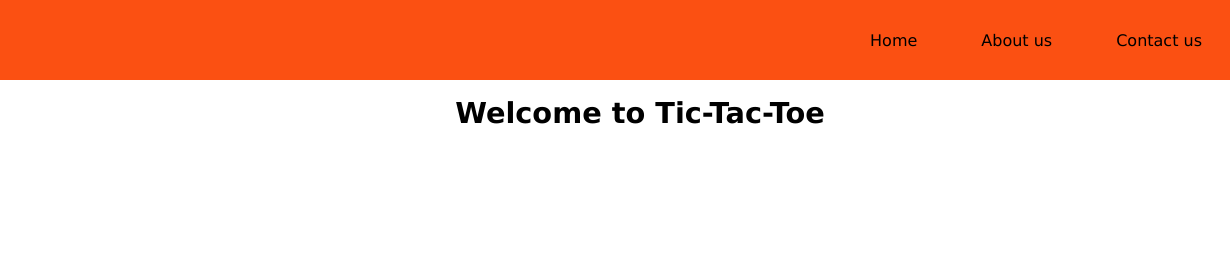
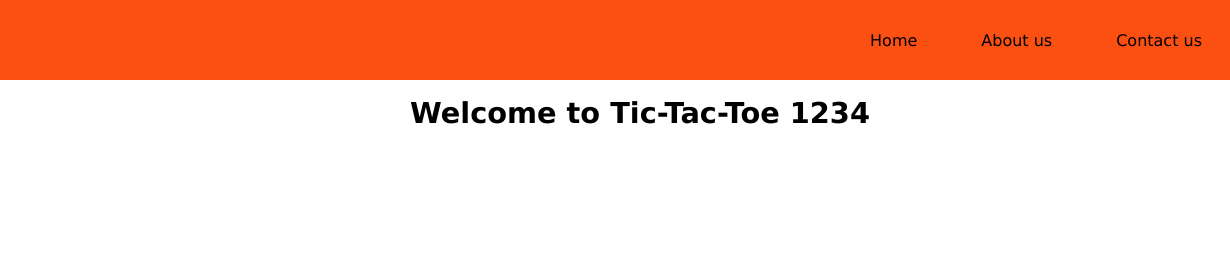
Before and after one commit to Vex-xx/TicTacToe, a plain HTML site: page index.html in a window 1280 px wide. Shown: the top 280 px of the page, 0-1230 px from the left. Drawn offline with nearby package versions, Linux system fonts and the light colour scheme.

Commit message:
Update index.html

```diff
--- a/index.html
+++ b/index.html
@@ -23,7 +23,7 @@
     </div>
 
     <div class="container">
-        <h1 class="head">Welcome to Tic-Tac-Toe</h1>
+        <h1 class="head">Welcome to Tic-Tac-Toe 1234</h1>
         <div class="formContainer">
             <form action="play.html">
                 <div class="row">
```
